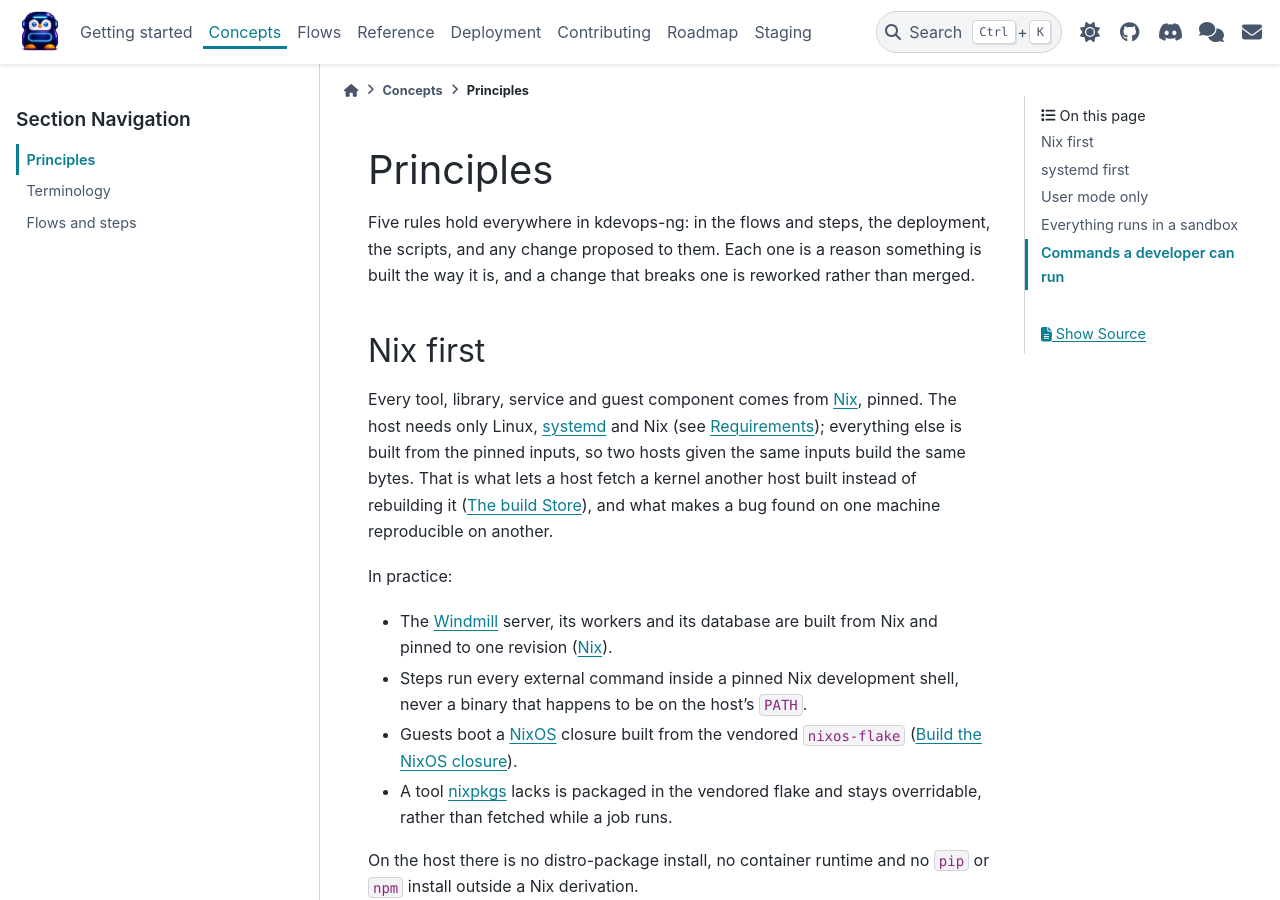
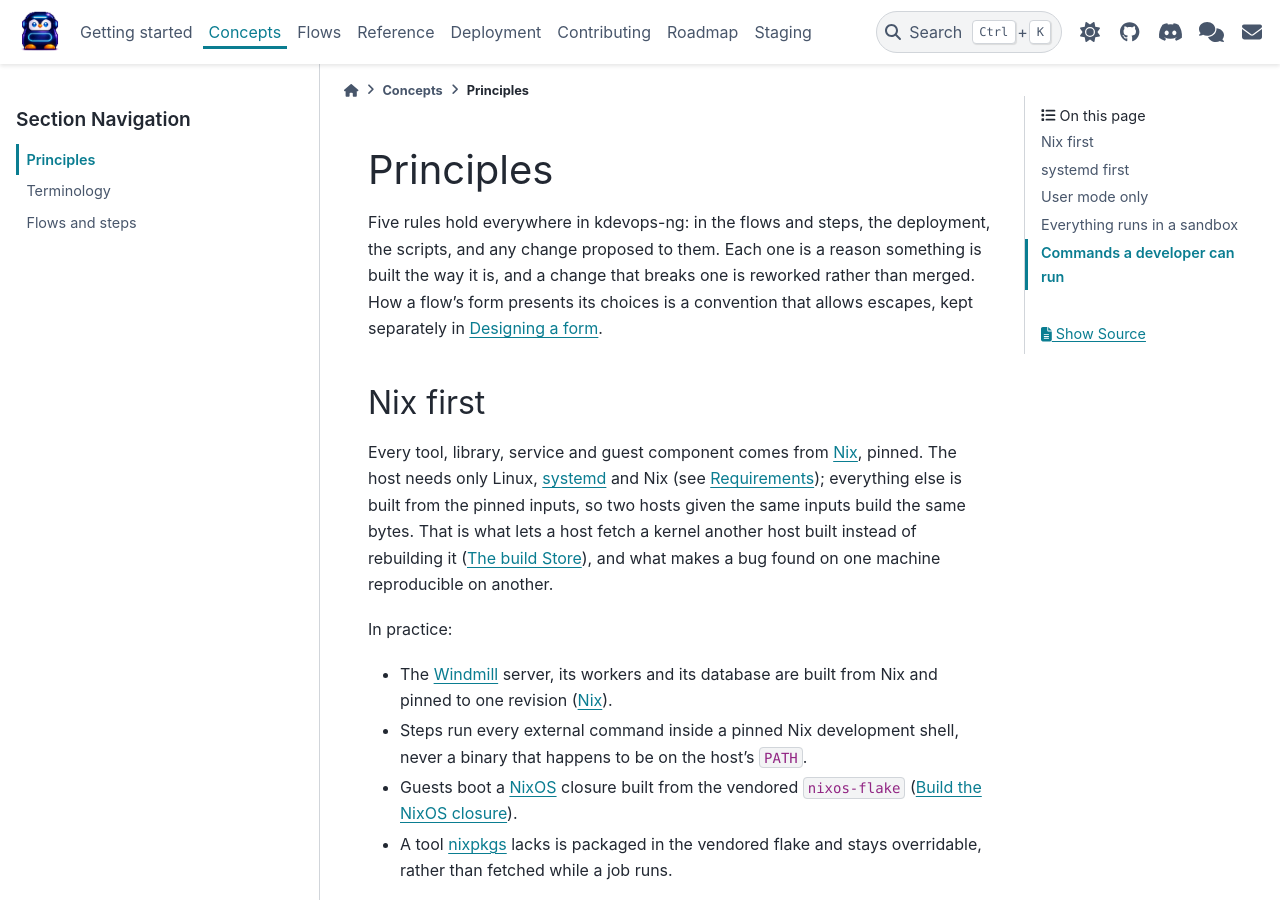
Before and after one commit to dagomez137/kdevops-ng, a Sphinx documentation site: the page built from docs/concepts/principles.rst, in a window 1280 px wide and 900 px high. Built offline with Sphinx 7.4.7 and the PyData theme 0.15.4, drawn with Linux system fonts in a browser that asks for light colours.

Commit message:
docs: give the curated-forms convention a home
The rule lived only in CLAUDE.md and one suite bullet, while the roadmap
called it a principle. It is a design convention: it carries a raw
escape by design, and breaking it makes a form worse to use, not a run
wrong, so it sits beside the five principles rather than among them.
CLAUDE.md's worked example still named the raw mirrors override that
4408508 removed.

Assisted-by: LLM
Signed-off-by: Daniel Gomez <da.gomez@kernel.org>

```diff
--- a/docs/concepts/principles.rst
+++ b/docs/concepts/principles.rst
@@ -7,7 +7,8 @@
 Five rules hold everywhere in kdevops-ng: in the flows and steps, the
 deployment, the scripts, and any change proposed to them. Each one is a
 reason something is built the way it is, and a change that breaks one is
-reworked rather than merged.
+reworked rather than merged. How a flow's form presents its choices is a
+convention that allows escapes, kept separately in :doc:`/contributing/forms`.
 
 Nix first
 =========
--- a/docs/contributing/index.rst
+++ b/docs/contributing/index.rst
@@ -10,4 +10,5 @@
    :maxdepth: 1
 
    development
+   forms
    doc-guide
--- a/docs/contributing/test-suites.rst
+++ b/docs/contributing/test-suites.rst
@@ -295,7 +295,8 @@
   catalog. A picker that needs guest state reads the per-VM cache
   ``discover`` writes, with a curated fallback before first discovery, so
   it is never an empty box. Keep a raw config only as a gated advanced
-  override (fstests' Edit Local.config toggle).
+  override (fstests' Edit Local.config toggle). :doc:`forms` has the whole
+  convention.
 - **A bounding Service group**: timeout, poll interval, log streaming, with
   suite-appropriate defaults (kunit: 600 s, sub-second suites; fstests: a
   day, hours-long sections).
--- a/docs/roadmap.rst
+++ b/docs/roadmap.rst
@@ -72,7 +72,7 @@
       bringup form is the first target: gate its kernel, QEMU and NixOS-closure
       knobs behind an Advanced mode with sane defaults, which then makes room to
       embed the test step so one flow builds, boots and tests a kernel. Extends
-      the "curated forms, not empty boxes" principle.
+      the "curated forms, not empty boxes" convention.
 
 Cloud and infrastructure
 ========================
```
Also changed, not shown: CLAUDE.md (+3 -2 lines), docs/contributing/forms.rst (added, +39 -0 lines).
